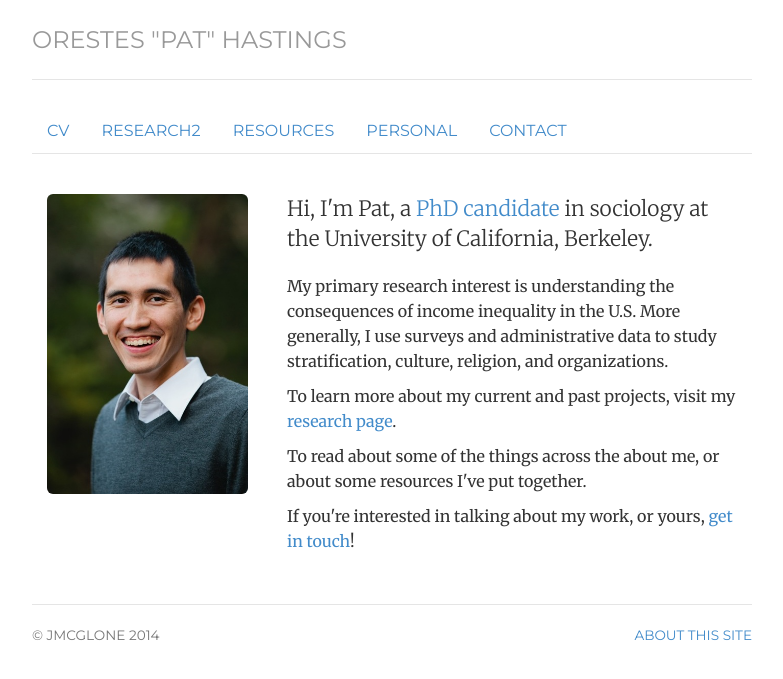
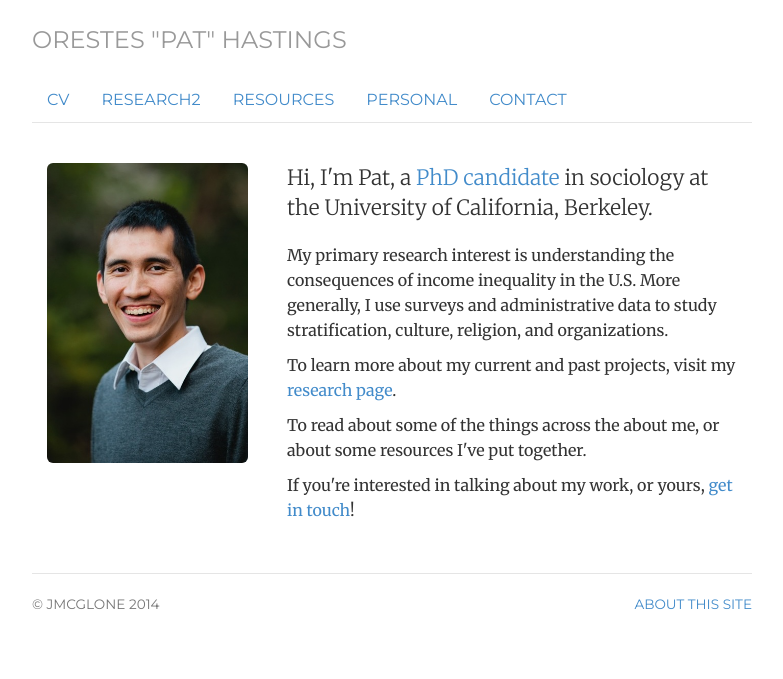
Before and after one commit to ophastings/ophastings.github.io, a Jekyll site: the page built from index.html, in a window 1280 px wide. Shown: the top 679 px of the page, without its empty margins (248-1031 px from the left). Built offline with Jekyll 4.4.1, drawn with Linux system fonts in a browser that asks for light colours.

Commit message:
Update header.html

```diff
--- a/_includes/header.html
+++ b/_includes/header.html
@@ -1,7 +1,5 @@
 <div class="header">
 <h3 class="text-muted"><a href="/">Orestes "Pat" Hastings</a></h3>
-</div>
-<div class="header">
 <ul class="nav nav-pills">
 	<li class="{{ page.cv }}"><a href="/HastingsCV.pdf" title="CV">CV</a></li>
 	<li class="{{ page.research }}"><a href="/research" title="Research">Research2</a></li>
```
Lines whose indentation alone changed are shown as unchanged.
